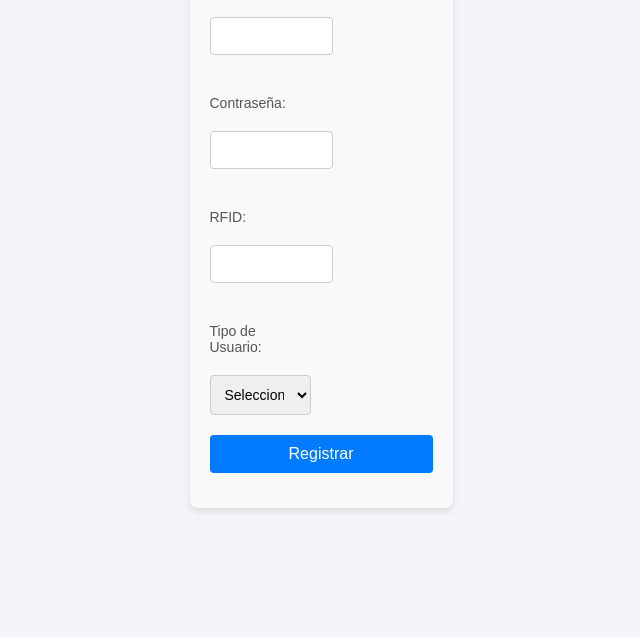
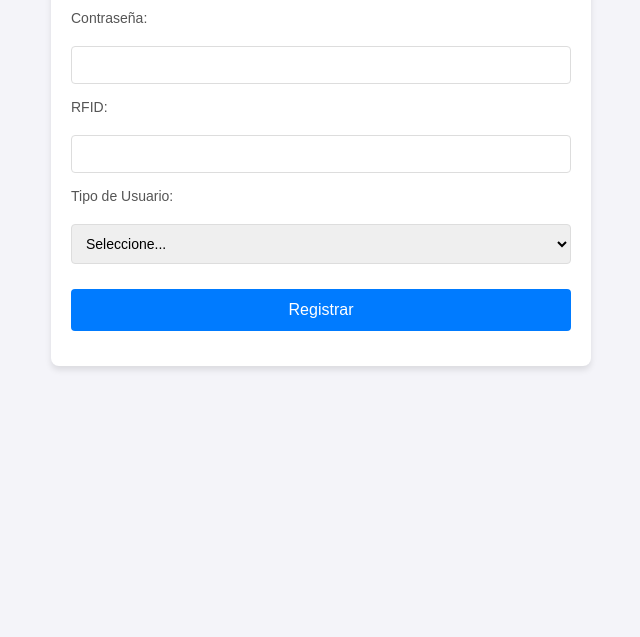
Before and after one commit to Neville232/Servicio_comunitario, a website: page NodeJS/publico/registrar.html in a window 1280 px wide. Shown: the part 203-840 px from the top of the page, without its empty margins (319-959 px from the left). Before the commit the page ends 800 px from the top, so only its background shows below. Drawn offline with Linux system fonts and the light colour scheme.

```diff
--- a/NodeJS/publico/registrar.html
+++ b/NodeJS/publico/registrar.html
@@ -9,9 +9,9 @@
 <body>
     <div class="form-container">
         <h1>Registrar Usuario</h1>
-        <form id="registroForm" class="form-grid">
-            <!-- Columna 1: Formulario base -->
-            <div class="form-column">
+        <form id="registroForm" class="form-stacked">
+            <!-- Todos los elementos en un solo flujo vertical -->
+            <div class="form-section">
                 <label for="usuario">Usuario:</label>
                 <input type="text" id="usuario" name="usuario" required>
 
@@ -29,8 +29,8 @@
                 </select>
             </div>
 
-            <!-- Columna 2: Campos adicionales -->
-            <div id="camposAdicionales" class="form-column"></div>
+            <!-- Sección de campos adicionales -->
+            <div id="camposAdicionales" class="form-section"></div>
         </form>
         <button type="submit" form="registroForm">Registrar</button>
         <div id="resultado"></div>
--- a/NodeJS/publico/script.js
+++ b/NodeJS/publico/script.js
@@ -29,10 +29,29 @@
                 <input type="text" id="direccion" name="direccion" required>
 
                 <label for="semestre">Semestre:</label>
-                <input type="number" id="semestre" name="semestre" required>
+                <select id="semestre" name="semestre" required>
+                    <option value="">Seleccione...</option>
+                    <option value="1">1</option>
+                    <option value="2">2</option>
+                    <option value="3">3</option>
+                    <option value="4">4</option>
+                    <option value="5">5</option>
+                    <option value="6">6</option>
+                    <option value="7">7</option>
+                    <option value="8">8</option>
+                    <option value="9">9</option>
+                    <option value="10">10</option>
+                </select>
 
                 <label for="carrera">Carrera:</label>
-                <input type="text" id="carrera" name="carrera" required>
+                <select id="carrera" name="carrera" required>
+                    <option value="">Seleccione...</option>
+                    <option value="Ingeniería Mecatrónica">Ingeniería mecatrónica</option>
+                    <option value="Ingeniería en equipos ferroviarios">Ingeniería en equipos ferroviarios</option>
+                    <option value="Tecnico en construccion civil">Tecnico en construccion civil</option>
+                    <option value="Tecnico en electronica">Tecnico en electronica</option>
+                    <option value="Tecnico en mecanica">Tecnico en mecanica</option>
+                </select>
             `;
         } else if (tipo === 'empleado') {
             camposAdicionales.innerHTML = `
@@ -55,7 +74,13 @@
                 <input type="text" id="direccion" name="direccion" required>
 
                 <label for="cargo">Cargo:</label>
-                <input type="text" id="cargo" name="cargo" required>
+                <select id="cargo" name="cargo" required>
+                    <option value="">Seleccione...</option>
+                    <option value="Administrador">Administrador</option>
+                    <option value="Profesor">Profesor</option>
+                    <option value="Secretario">Secretario</option>
+                    <option value="Mantenimiento">Mantenimiento</option>
+                </select>
             `;
         }
     });
--- a/NodeJS/publico/styles.css
+++ b/NodeJS/publico/styles.css
@@ -1,117 +1,105 @@
+/* Estilos base */
 body {
     font-family: Arial, sans-serif;
     background-color: #f4f4f9;
     margin: 0;
-    padding: 0;
+    padding: 20px;
+    min-height: 100vh;
     display: flex;
     justify-content: center;
-    align-items: center;
-    height: 100vh;
+    align-items: flex-start;
 }
 
-.login-container {
-    background: #fff;
+/* Contenedor principal responsivo */
+.form-container {
+    width: 100%;
+    max-width: 500px; /* Reducido para mejor lectura en línea */
     padding: 20px;
+    background-color: #fff;
     border-radius: 8px;
     box-shadow: 0 4px 6px rgba(0, 0, 0, 0.1);
-    width: 300px;
-    text-align: center;
+    margin: 20px 0;
 }
 
 h1 {
+    text-align: center;
     margin-bottom: 20px;
     font-size: 24px;
     color: #333;
 }
 
+/* Estructura apilada */
+.form-stacked {
+    display: flex;
+    flex-direction: column;
+    gap: 15px;
+}
+
+.form-section {
+    display: flex;
+    flex-direction: column;
+    gap: 15px;
+}
+
+/* Elementos del formulario */
 label {
     display: block;
-    margin: 10px 0 5px;
+    margin-bottom: 5px;
     font-size: 14px;
     color: #555;
 }
 
-input {
+input, select {
     width: 100%;
     padding: 10px;
-    margin-bottom: 15px;
+    font-size: 14px;
     border: 1px solid #ddd;
     border-radius: 4px;
-    font-size: 14px;
+    box-sizing: border-box;
 }
 
+/* Botón de acción */
 button {
     width: 100%;
-    padding: 10px;
+    padding: 12px;
+    margin-top: 10px;
     background-color: #007bff;
-    color: #fff;
+    color: white;
     border: none;
     border-radius: 4px;
     font-size: 16px;
     cursor: pointer;
+    transition: background-color 0.3s;
 }
 
 button:hover {
     background-color: #0056b3;
 }
 
+/* Mensaje de resultado */
 #resultado {
     margin-top: 15px;
     font-size: 14px;
     color: #333;
+    text-align: center;
 }
 
-/* Contenedor principal del formulario */
-.form-container {
-    max-width: 800px;
-    margin: 0 auto;
-    padding: 20px;
-    background-color: #f9f9f9;
-    border-radius: 8px;
-    box-shadow: 0 4px 6px rgba(0, 0, 0, 0.1);
+/* Media Queries para responsividad */
+@media (max-width: 480px) {
+    body {
+        padding: 10px;
     }
 
-/* Título del formulario */
-h1 {
-    text-align: center;
-    margin-bottom: 20px;
+    .form-container {
+        padding: 15px;
+        margin: 10px 0;
     }
 
-/* Estilo para el formulario en dos columnas */
-.form-grid {
-    display: flex;
-    gap: 20px;
+    h1 {
+        font-size: 20px;
     }
 
-/* Columnas del formulario */
-.form-column {
-    flex: 1;
-    display: flex;
-    flex-direction: column;
-    gap: 15px;
+    input, select, button {
+        padding: 8px;
     }
-
-/* Estilo para los inputs y selects */
-input, select, button {
-    width: 100%;
-    padding: 10px;
-    font-size: 14px;
-    border: 1px solid #ccc;
-    border-radius: 4px;
 }
-
-/* Botón de registrar */
-button {
-    margin-top: 20px;
-    background-color: #007bff;
-    color: white;
-    border: none;
-    cursor: pointer;
-    padding: 10px;
-    font-size: 16px;
-    border-radius: 4px;
-}
-
-button:hover {
-    background-color: #0056b3;
-}
```
Also changed, not shown: NodeJS/publico/index.html (+1 -1 lines). Lines whose indentation alone changed are shown as unchanged.
